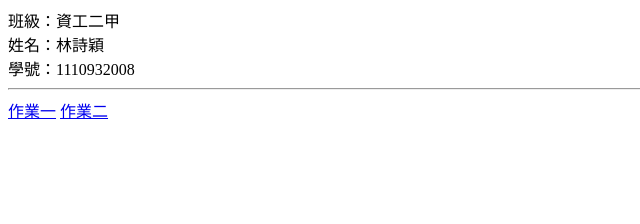
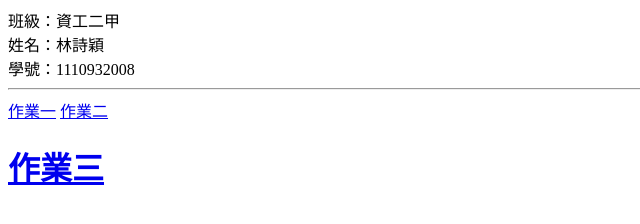
Before and after one commit to 1110932008/s1110932008, a plain HTML site: page index.html in a window 1280 px wide. Shown: the whole page, without its empty margins (0-640 px from the left). Drawn offline with Linux system fonts and the light colour scheme.

Commit message:
Update index.html

```diff
--- a/index.html
+++ b/index.html
@@ -10,8 +10,12 @@
 	姓名：林詩穎<br>
 	學號：1110932008<br>
 	<hr>
-	<a href="hw1.html">作業一</a>
-	<a href="hw2.html">作業二</a>
+	    <a href="hw1.html">作業一</a>
+	<hl>
+		<a href="hw2.html">作業二</a>
+	<h1>
+		<a href="hw3.html">作業三</a>
+
 
 </body>
 </html>
```
